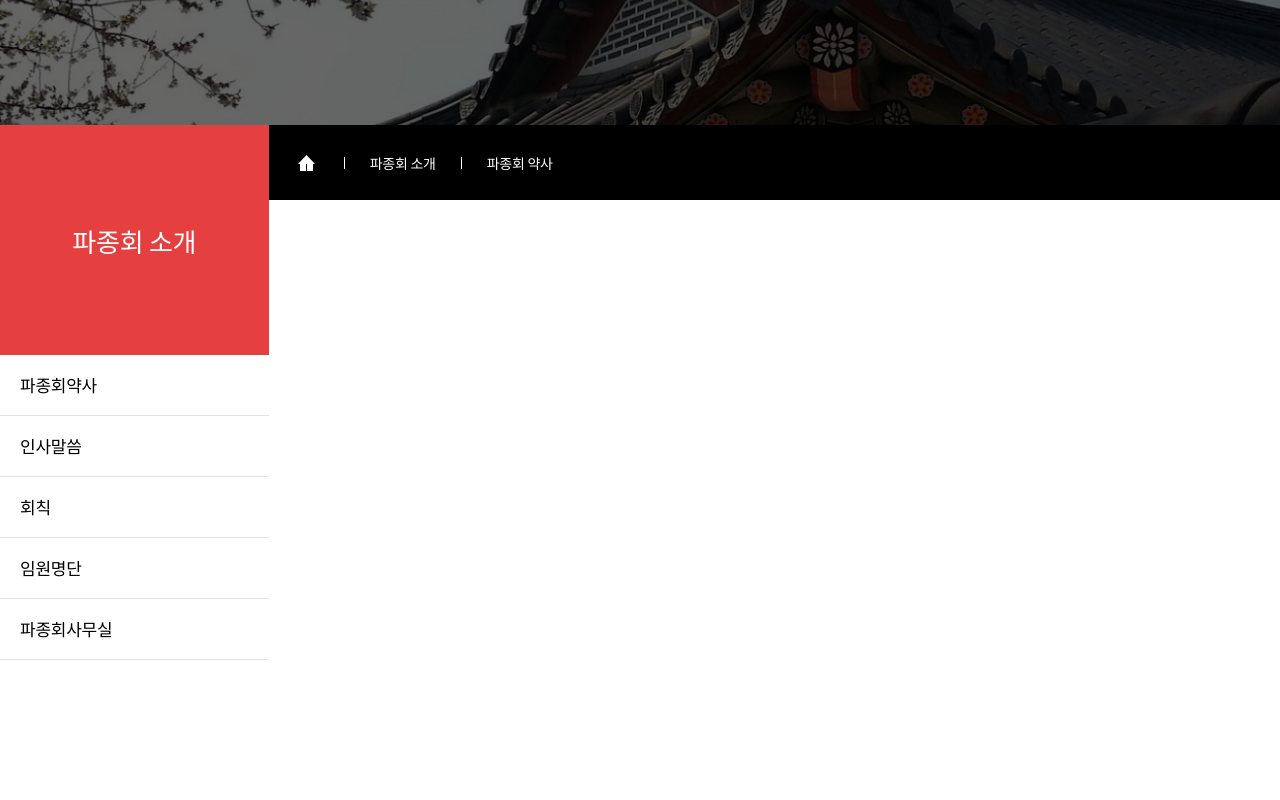
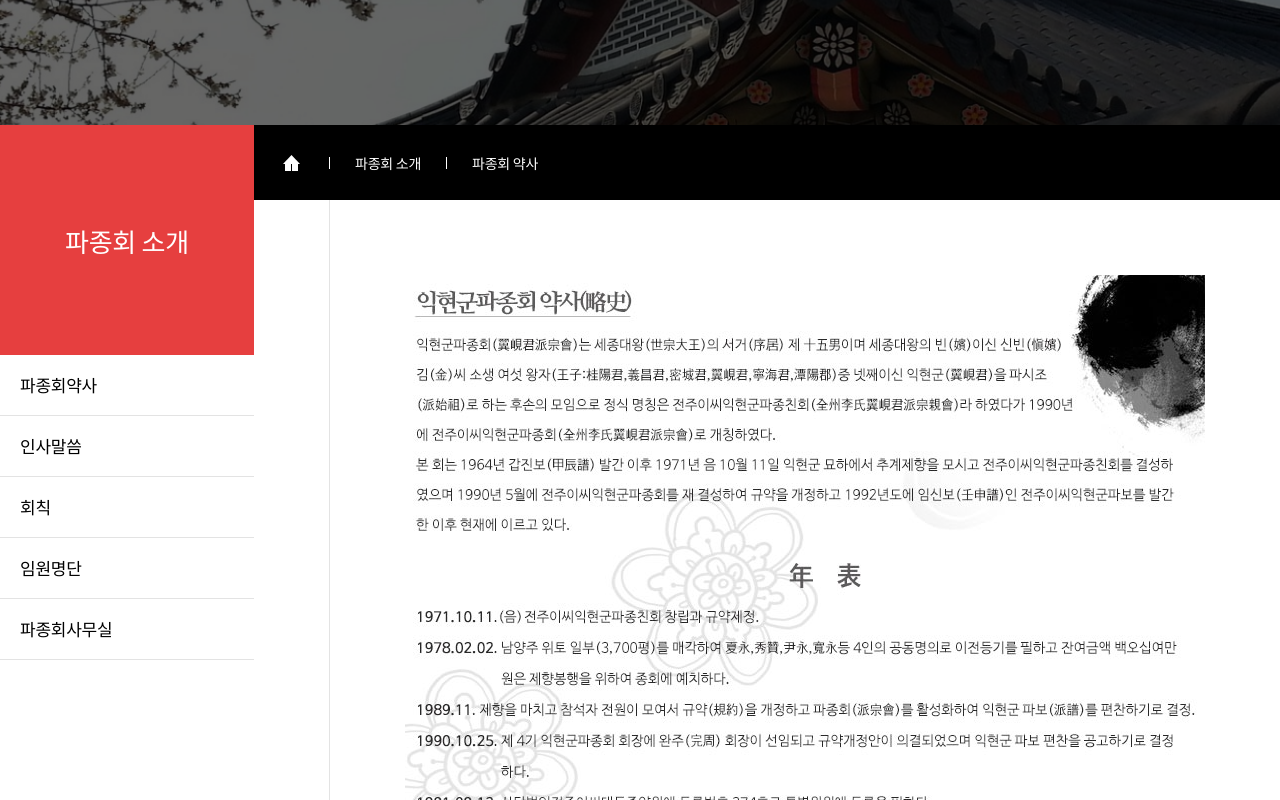
Before and after one commit to bskgo88/myroot, a Vue app: page /info in a window 1280 px wide. Shown: the part 300-1100 px from the top of the page. Before the commit the page ends 960 px from the top, so only its background shows below. Built offline with nearby package versions, Linux system fonts and the light colour scheme.

Commit message:
인포메이션 일괄 작업

```diff
--- a/src/components/sub/infomation/infomation.vue
+++ b/src/components/sub/infomation/infomation.vue
@@ -3,7 +3,14 @@
     <SubBox/>
     <div class="infoBox">
       <SubSide/>
-      <SubHeader/>
+      <div class="SubInBox">
+        <SubHeader/>
+        <div class="SubFullBox">
+          <div class="SFBox">
+            <img src="@/assets/images/sub-content.jpg">
+          </div>
+        </div>
+      </div>
 		</div>
   </div>
 </template>
```
